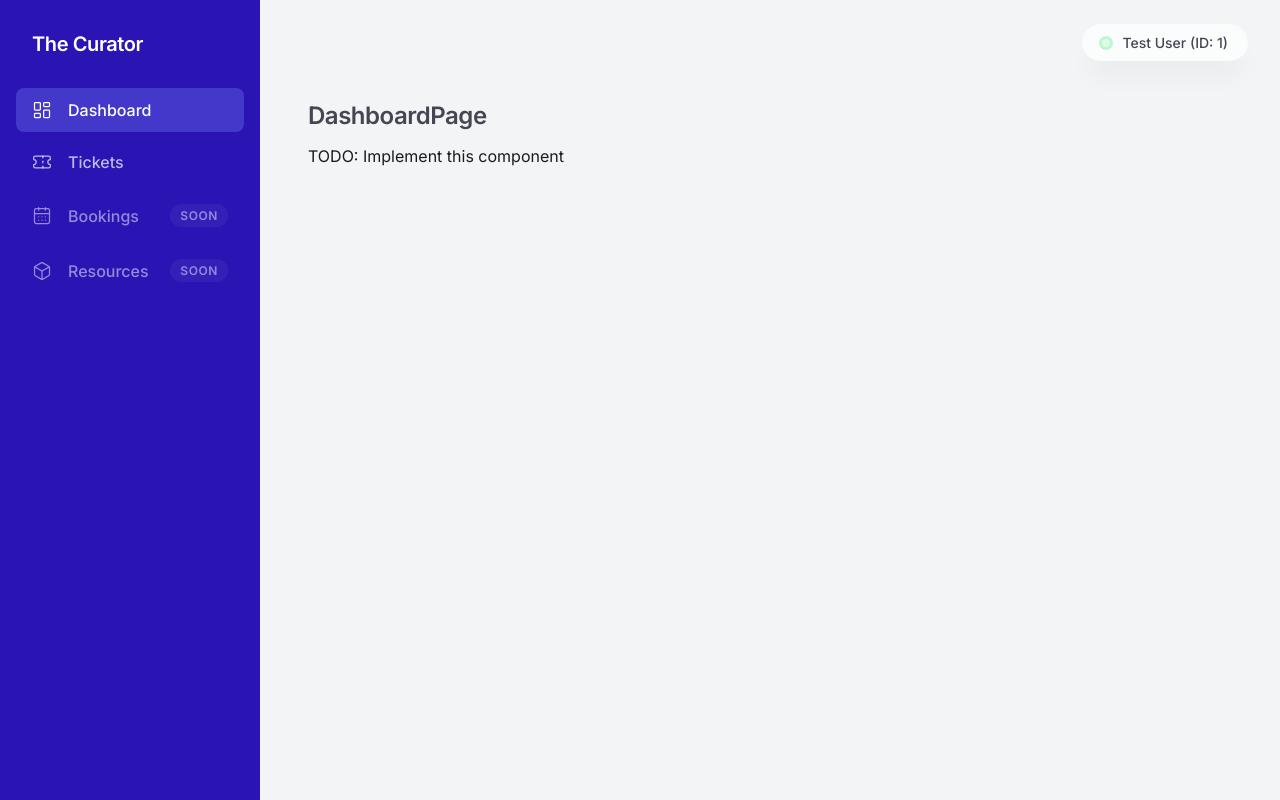
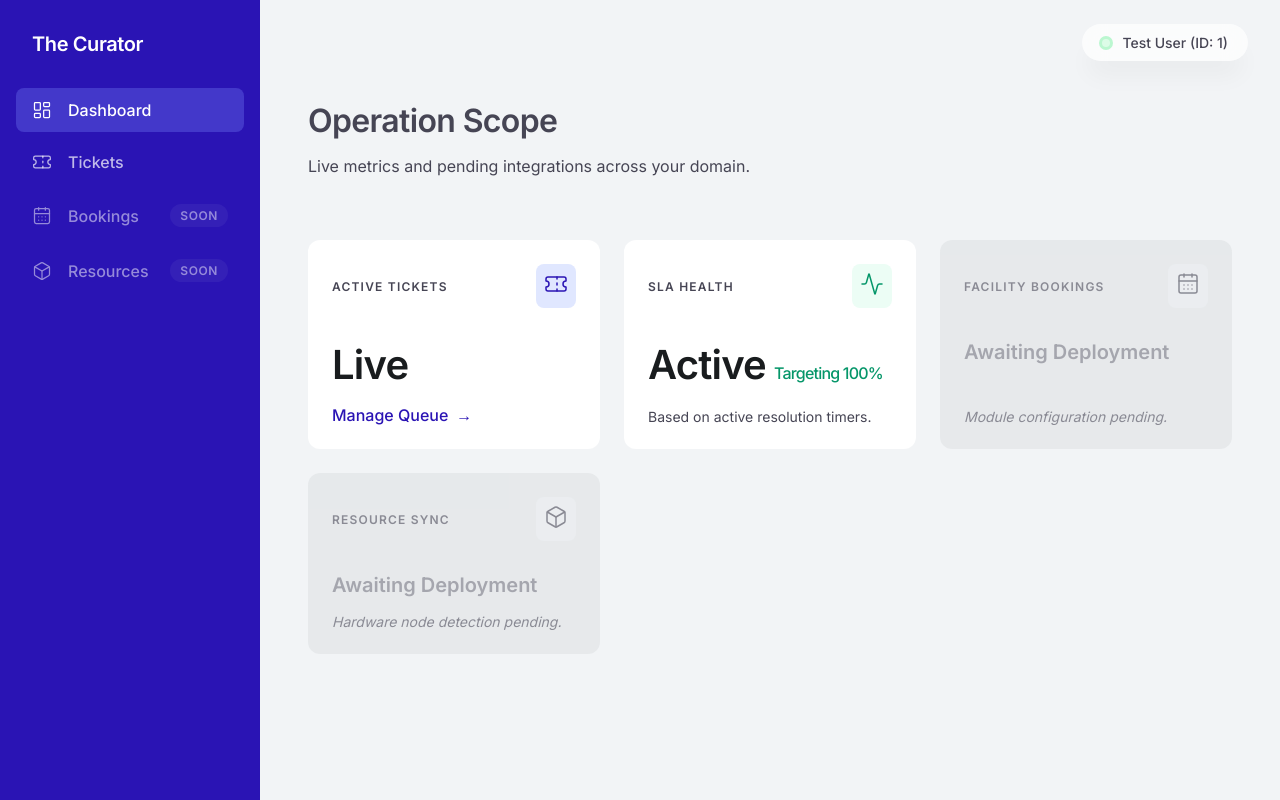
Before and after one commit to Dilshan118/it3030-paf-2026-smart-campus-4outliers, a React app in the folder smart-campus-operation-hub/frontend/: page / in a window 1280 px wide. Built offline with nearby package versions, Linux system fonts and the light colour scheme; no server answers; the HTML template or start-up script is replaced by a standard one.

Commit message:
feat(DashboardPage): implement DashboardPage layout with metrics and navigation

```diff
--- a/smart-campus-operation-hub/frontend/src/pages/dashboard/DashboardPage.jsx
+++ b/smart-campus-operation-hub/frontend/src/pages/dashboard/DashboardPage.jsx
@@ -1,9 +1,82 @@
-// TODO: Implement DashboardPage
+import React from 'react';
+import { Ticket, CalendarDays, Box, Activity } from 'lucide-react';
+import { NavLink } from 'react-router-dom';
+
 export default function DashboardPage() {
   return (
-    <div>
-      <h2>DashboardPage</h2>
-      <p>TODO: Implement this component</p>
+    <div className="page-container" style={{ paddingBottom: '60px' }}>
+      <div style={{ marginBottom: '24px' }}>
+        <h1 className="h1" style={{ marginBottom: '8px' }}>Operation Scope</h1>
+        <p style={{ color: 'var(--on-surface-variant)', fontSize: '1rem' }}>
+          Live metrics and pending integrations across your domain.
+        </p>
+      </div>
+
+      <div className="dashboard-grid">
+        {/* Live Ticket Metric */}
+        <div className="metric-card" style={{ display: 'flex', flexDirection: 'column' }}>
+          <div style={{ display: 'flex', justifyContent: 'space-between', alignItems: 'center', marginBottom: '32px' }}>
+            <span className="label-text" style={{ margin: 0 }}>Active Tickets</span>
+            <div style={{ padding: '8px', backgroundColor: '#e0e7ff', borderRadius: '8px', color: 'var(--primary)' }}>
+              <Ticket size={24} strokeWidth={1.5} />
+            </div>
+          </div>
+          <div style={{ fontSize: '2.5rem', fontWeight: 600, color: 'var(--on-surface)', marginBottom: '16px', letterSpacing: '-0.02em' }}>
+            Live
+          </div>
+          <NavLink to="/tickets" style={{ textDecoration: 'none', color: 'var(--primary)', fontWeight: 500, display: 'flex', alignItems: 'center', gap: '8px' }}>
+            Manage Queue <span aria-hidden="true">&rarr;</span>
+          </NavLink>
+        </div>
+
+        {/* Global SLA Health */}
+        <div className="metric-card" style={{ display: 'flex', flexDirection: 'column' }}>
+          <div style={{ display: 'flex', justifyContent: 'space-between', alignItems: 'center', marginBottom: '32px' }}>
+            <span className="label-text" style={{ margin: 0 }}>SLA Health</span>
+            <div style={{ padding: '8px', backgroundColor: '#ecfdf5', borderRadius: '8px', color: '#059669' }}>
+              <Activity size={24} strokeWidth={1.5} />
+            </div>
+          </div>
+          <div style={{ fontSize: '2.5rem', fontWeight: 600, color: 'var(--on-surface)', marginBottom: '8px', letterSpacing: '-0.02em', display: 'flex', alignItems: 'baseline', gap: '8px' }}>
+            Active <span style={{ fontSize: '1rem', color: '#059669', fontWeight: 500 }}>Targeting 100%</span>
+          </div>
+          <div style={{ marginTop: 'auto', fontSize: '0.875rem', color: 'var(--on-surface-variant)' }}>
+            Based on active resolution timers.
+          </div>
+        </div>
+
+        {/* Pending Module: Bookings */}
+        <div className="metric-card-muted" style={{ display: 'flex', flexDirection: 'column', position: 'relative' }}>
+          <div style={{ display: 'flex', justifyContent: 'space-between', alignItems: 'center', marginBottom: '32px' }}>
+            <span className="label-text" style={{ margin: 0 }}>Facility Bookings</span>
+            <div style={{ padding: '8px', backgroundColor: 'var(--surface-container-high)', borderRadius: '8px', color: 'var(--on-surface-variant)' }}>
+              <CalendarDays size={24} strokeWidth={1.5} />
+            </div>
+          </div>
+          <div style={{ fontSize: '1.25rem', fontWeight: 600, color: 'var(--on-surface-variant)', marginBottom: '16px', opacity: 0.7 }}>
+            Awaiting Deployment
+          </div>
+          <div style={{ marginTop: 'auto', fontSize: '0.875rem', color: 'var(--on-surface-variant)', fontStyle: 'italic' }}>
+            Module configuration pending.
+          </div>
+        </div>
+
+        {/* Pending Module: Resources */}
+        <div className="metric-card-muted" style={{ display: 'flex', flexDirection: 'column', position: 'relative' }}>
+          <div style={{ display: 'flex', justifyContent: 'space-between', alignItems: 'center', marginBottom: '32px' }}>
+            <span className="label-text" style={{ margin: 0 }}>Resource Sync</span>
+            <div style={{ padding: '8px', backgroundColor: 'var(--surface-container-high)', borderRadius: '8px', color: 'var(--on-surface-variant)' }}>
+              <Box size={24} strokeWidth={1.5} />
+            </div>
+          </div>
+          <div style={{ fontSize: '1.25rem', fontWeight: 600, color: 'var(--on-surface-variant)', marginBottom: '16px', opacity: 0.7 }}>
+            Awaiting Deployment
+          </div>
+          <div style={{ marginTop: 'auto', fontSize: '0.875rem', color: 'var(--on-surface-variant)', fontStyle: 'italic' }}>
+            Hardware node detection pending.
+          </div>
+        </div>
+      </div>
     </div>
   );
 }
```
